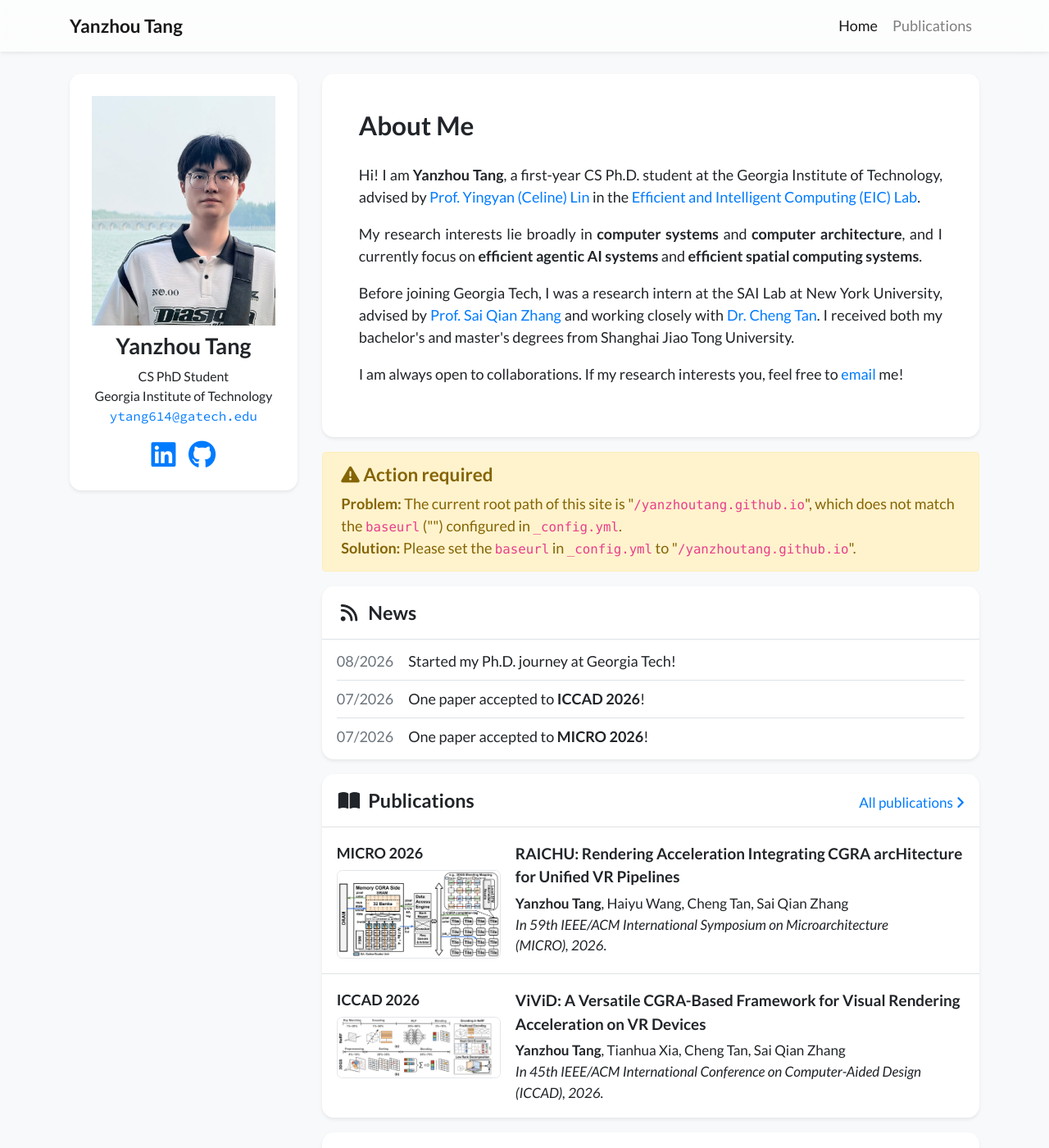
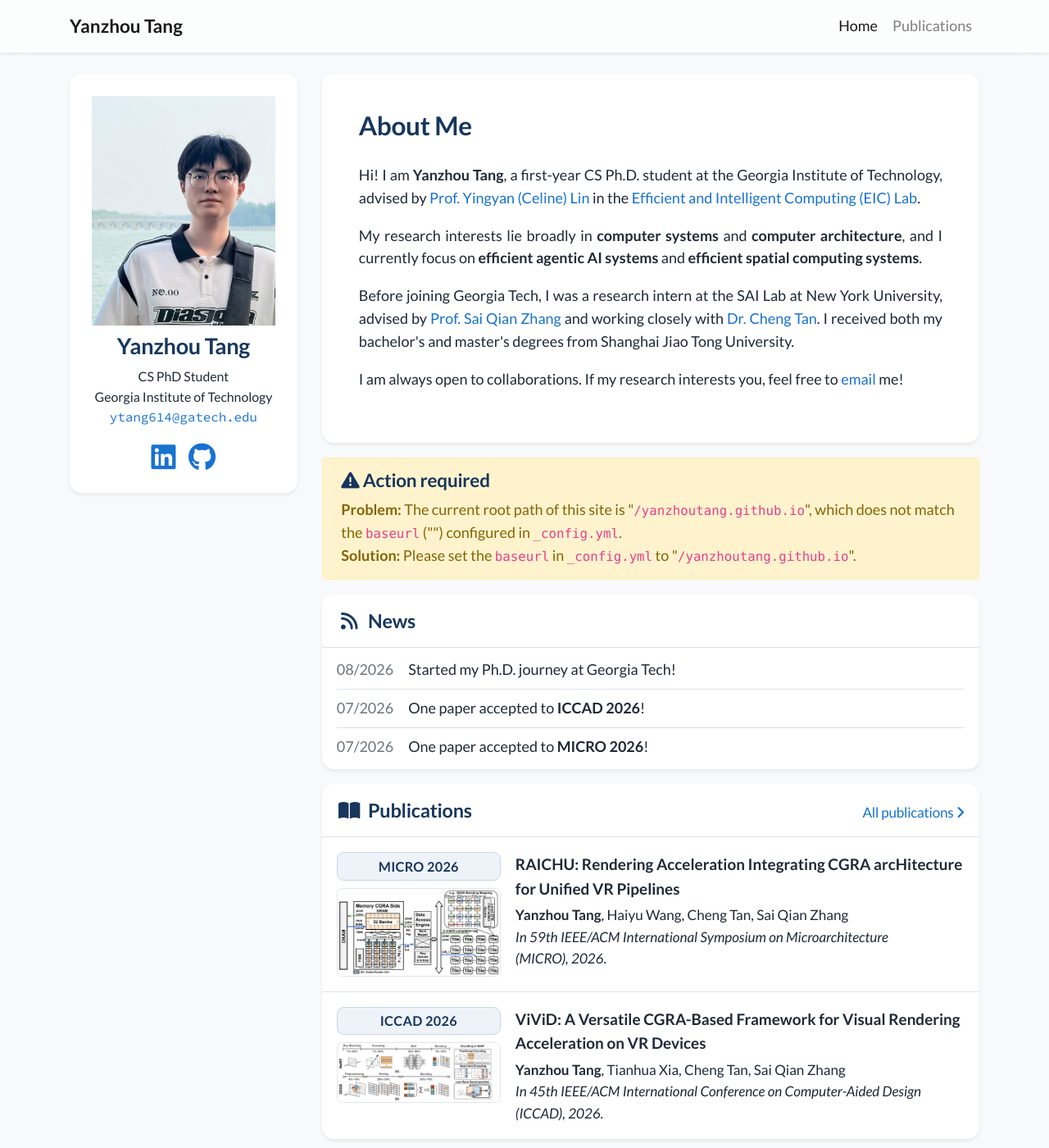
Before and after one commit to YanzhouTang/yanzhoutang.github.io, a Jekyll site: the page built from index.html, in a window 1280 px wide and 1400 px high. Shown: the whole window at 82% size. Built offline with Jekyll 4.4.1, drawn with Linux system fonts in a browser that asks for light colours; nearby versions of some CDN libraries; a style sheet for code colours, icons or effects is not loaded.

Commit message:
Boxed venue labels; softer text color, navy headings, calmer link blue

```diff
--- a/assets/css/global.css
+++ b/assets/css/global.css
@@ -232,8 +232,18 @@ div.lazy {
 }
 
 .pub-venue {
+    display: block;
+    width: 100%;              /* same width as the figure below it */
+    margin-bottom: 0.5rem;
+    padding: 0.2rem 0.5rem;
+    text-align: center;
+    font-size: 0.9rem;
     font-weight: 700;
-    margin-bottom: 0.4rem;
+    letter-spacing: 0.02em;
+    color: #17365d;
+    background: #eef3f9;
+    border: 1px solid #c8d6e6;
+    border-radius: 0.5rem;
 }
 
 .pub-cover {
@@ -370,3 +380,28 @@ div.lazy {
 html:has(.fig-viewer[open]) {
     overflow: hidden;   /* no page scrolling behind the viewer */
 }
+
+/* Typography tuned after zishenwan.github.io: same Lato font, softer text color,
+   navy headings, a calmer link blue and slightly more line spacing */
+body {
+    color: #1f2937;
+    line-height: 1.55;
+}
+
+.text-body {
+    color: #1f2937 !important;
+}
+
+h1, h2, h3, h4, h5, h6,
+.h1, .h2, .h3, .h4, .h5, .h6 {
+    color: #17365d;
+    letter-spacing: -0.01em;
+}
+
+a {
+    color: #1772d0;
+}
+
+a:hover {
+    color: #0f5aa8;
+}
```
